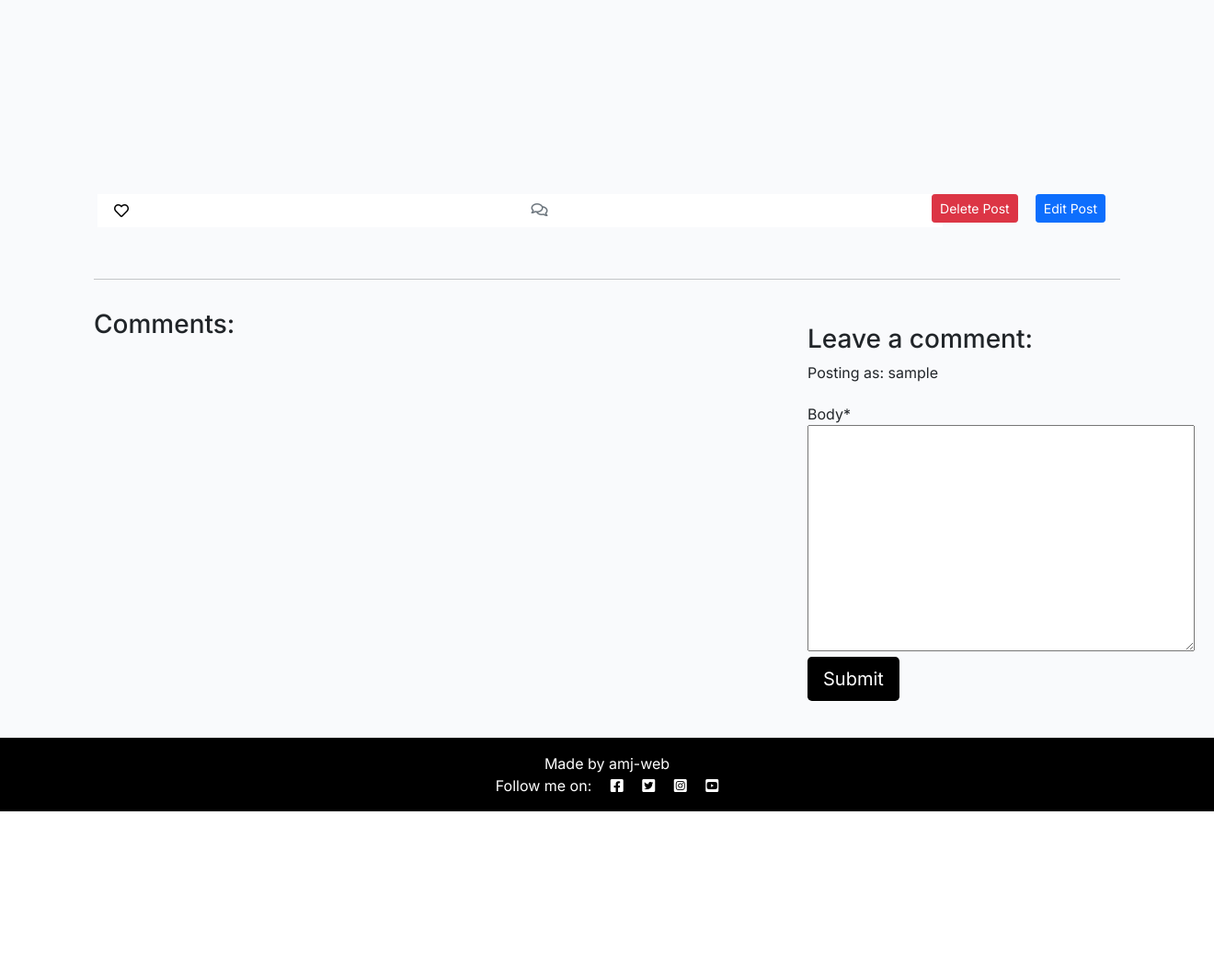
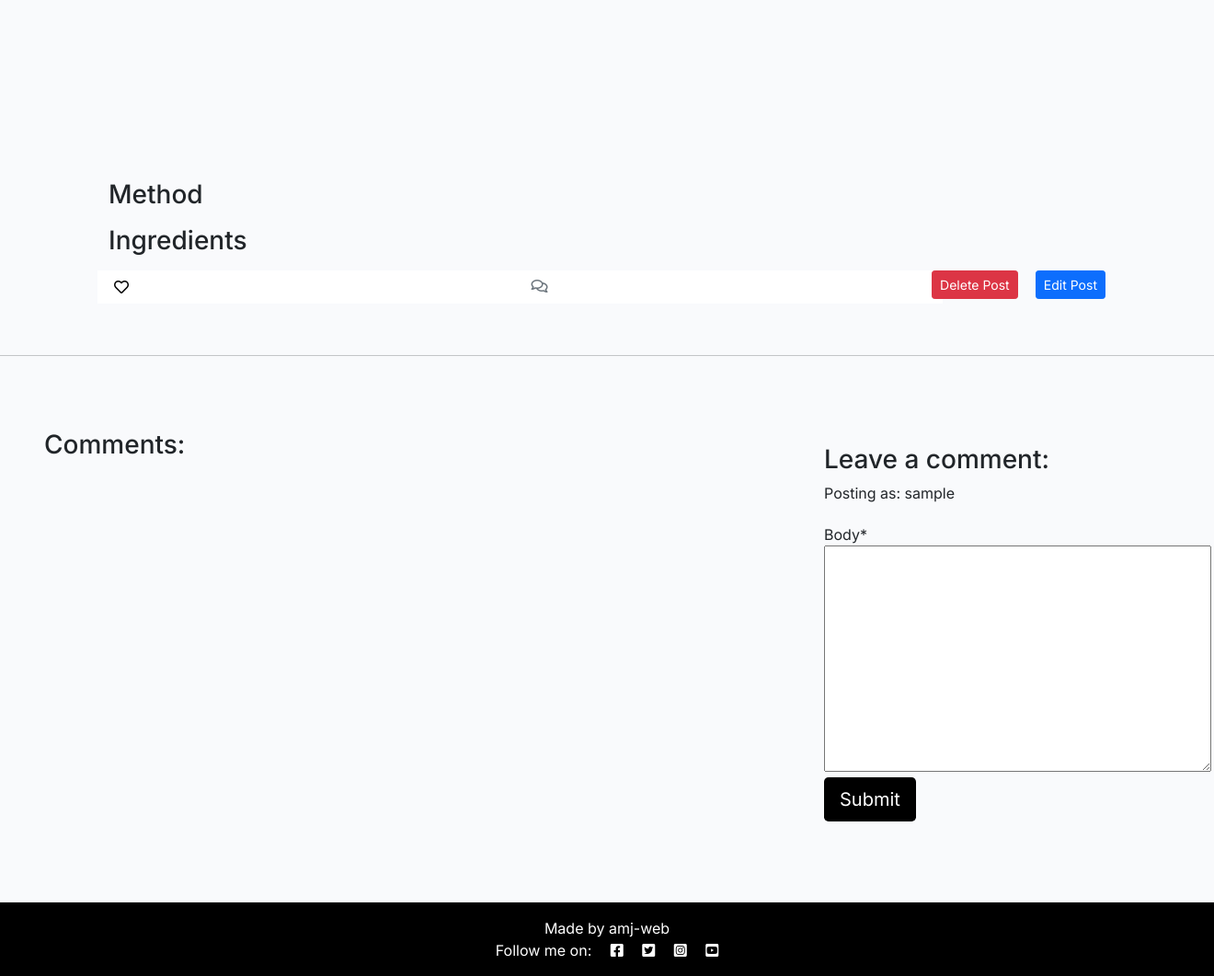
Before and after one commit to Code-Institute-Submissions/amj-web-drinks-menu_OctResub, a Django app: template templates/drinks/post_detail.html in a window 1320 px wide. Shown: the part 269-1330 px from the top of the page at 92% size. Before the commit the page ends 1151 px from the top, so only its background shows below. Run offline with Django 3.2, Linux system fonts and the light colour scheme; the template is opened without the code that fills it: values that come from a table or form of the project are taken from there, others are empty; the visitor is signed in with stand-in values (Sample User, id 1); some libraries are stand-ins or nearby versions.

Commit message:
Change the excerpt to method(how to make the drink) and the contents to ingredients

```diff
--- a/blog/forms.py
+++ b/blog/forms.py
@@ -12,8 +12,16 @@ class PostForm(forms.ModelForm):
     class Meta:
         model = Post
         exclude = ['author', 'updated_on', 'created_on', 'likes', 'slug']
+        labels = {
+            'excerpt': 'Method',
+            'content': 'Ingredients'
+        }
 
 class UpdatePostForm(forms.ModelForm):
     class Meta:
         model = Post
         exclude = []
+        labels = {
+            'excerpt': 'Method',
+            'content': 'Ingredients'
+        }
--- a/static/css/style.css
+++ b/static/css/style.css
@@ -288,6 +288,10 @@ body {
     color: #535353;
 }
 
+h3.method {
+    margin-bottom: 1rem;
+}
+
 a.new-post {
     padding: 0.4rem 1rem !important;
     background: #0f0f0f;
--- a/templates/drinks/post_detail.html
+++ b/templates/drinks/post_detail.html
@@ -23,12 +23,17 @@
     </div>
 </div>
 
-<div class="container">
+<div class="container cocktail-detail>
     <div class="row">
         <div class="col card mb-4  mt-3 left  top">
             <div class="card-body">
                 <!-- The post content goes inside the card-text. -->
                 <!-- Use the | safe filter inside the template tags -->
+                <h3 class="method">Method</h3>
+                <p class="card-text ">
+                    {{ post.excerpt | safe }}
+                </p>
+                <h3 class="method">Ingredients</h3>
                 <p class="card-text ">
                     {{ post.content | safe }}
                 </p>
@@ -85,8 +90,8 @@
             <hr>
         </div>
     </div>
-    <div class="row">
-        <div class="col-md-8 card mb-4  mt-3 ">
+    <div class="row  p-5">
+        <div class="col-md-8 card mb-4  mt-3">
             <h3>Comments:</h3>
             <div class="card-body">
                 <!-- We want a for loop inside the empty control tags to iterate through each comment in comments -->
```
